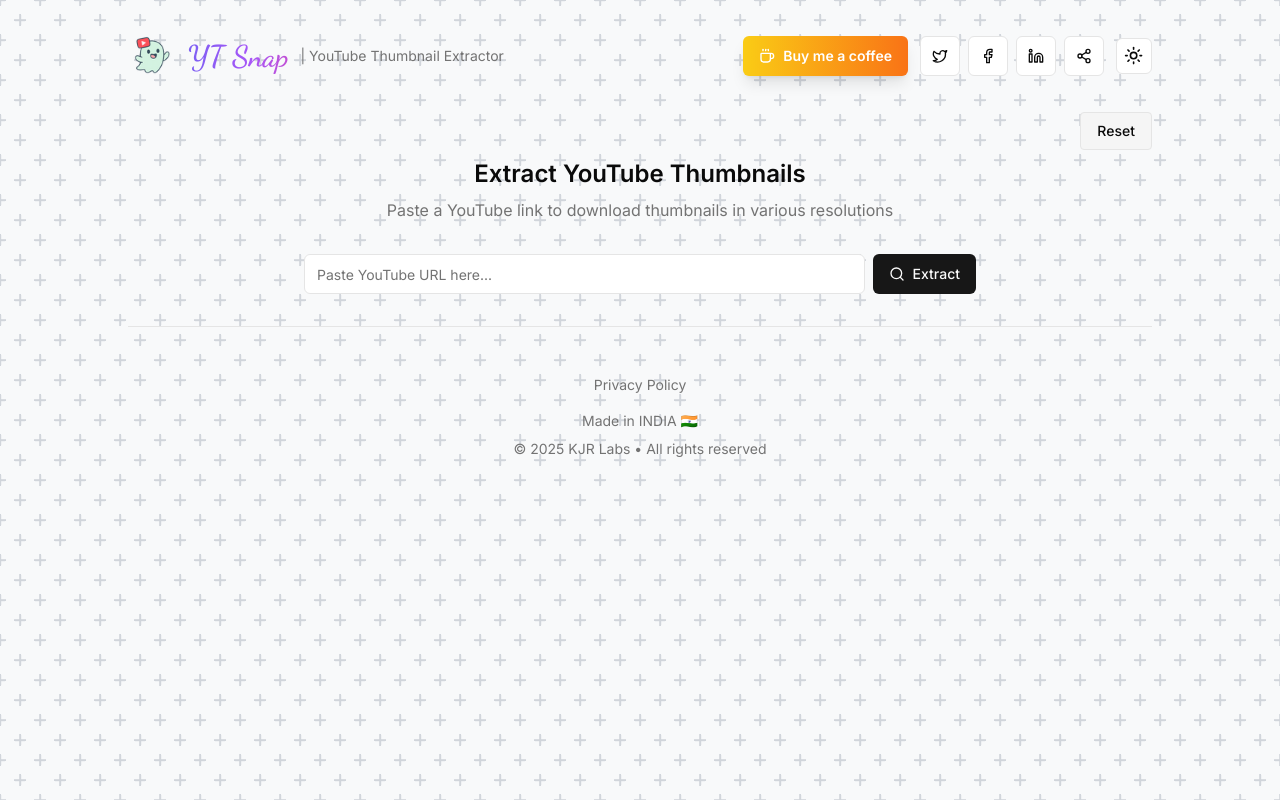
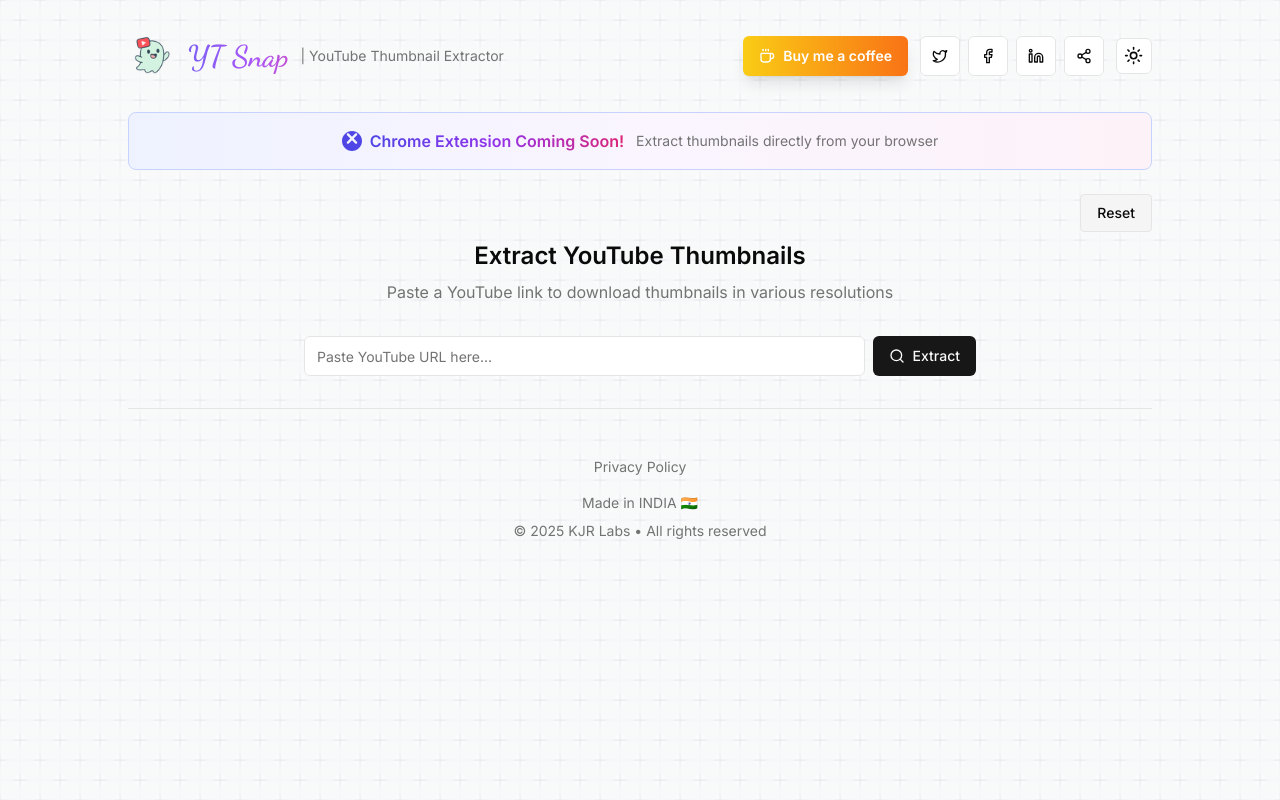
Before and after one commit to KshitijKoranne/yt-snap, a Next.js app: page / in a window 1280 px wide. Built offline with nearby package versions, Linux system fonts and the light colour scheme.

Commit message:
Add Chrome Extension announcement banner and frost effect to light mode background

```diff
--- a/app/globals.css
+++ b/app/globals.css
@@ -80,15 +80,39 @@
   }
   body {
     @apply text-foreground;
+    position: relative;
+    background-color: #ffffff;
+  }
+
+  /* Light mode frost effect background */
+  body::before {
+    content: '';
+    position: fixed;
+    top: 0;
+    left: 0;
+    right: 0;
+    bottom: 0;
+    z-index: -1;
     background-color: #f8f9fa;
-    background: radial-gradient(circle, transparent 20%, #f8f9fa 20%, #f8f9fa 80%, transparent 80%, transparent), radial-gradient(circle, transparent 20%, #f8f9fa 20%, #f8f9fa 80%, transparent 80%, transparent) 20px 20px, linear-gradient(#d1d5db 1.6px, transparent 1.6px) 0 -0.8px, linear-gradient(90deg, #d1d5db 1.6px, #f8f9fa 1.6px) -0.8px 0;
+    background: radial-gradient(circle, transparent 20%, rgba(248, 249, 250, 0.6) 20%, rgba(248, 249, 250, 0.6) 80%, transparent 80%, transparent),
+                radial-gradient(circle, transparent 20%, rgba(248, 249, 250, 0.6) 20%, rgba(248, 249, 250, 0.6) 80%, transparent 80%, transparent) 20px 20px,
+                linear-gradient(rgba(209, 213, 219, 0.3) 1.6px, transparent 1.6px) 0 -0.8px,
+                linear-gradient(90deg, rgba(209, 213, 219, 0.3) 1.6px, rgba(248, 249, 250, 0.6) 1.6px) -0.8px 0;
     background-size: 40px 40px, 40px 40px, 20px 20px, 20px 20px;
+    backdrop-filter: blur(100px);
+    -webkit-backdrop-filter: blur(100px);
   }
 
   .dark body {
     background-color: #0f172a;
+  }
+
+  .dark body::before {
+    background-color: #0f172a;
     background: radial-gradient(circle, transparent 20%, #0f172a 20%, #0f172a 80%, transparent 80%, transparent), radial-gradient(circle, transparent 20%, #0f172a 20%, #0f172a 80%, transparent 80%, transparent) 20px 20px, linear-gradient(#334155 1.6px, transparent 1.6px) 0 -0.8px, linear-gradient(90deg, #334155 1.6px, #0f172a 1.6px) -0.8px 0;
     background-size: 40px 40px, 40px 40px, 20px 20px, 20px 20px;
+    backdrop-filter: none;
+    -webkit-backdrop-filter: none;
   }
 }
 
--- a/app/page.tsx
+++ b/app/page.tsx
@@ -94,6 +94,23 @@
           </div>
         </header>
 
+        {/* Chrome Extension Coming Soon Banner */}
+        <div className="mb-6 p-4 rounded-lg border border-indigo-200 dark:border-indigo-900 bg-gradient-to-r from-indigo-50 via-purple-50 to-pink-50 dark:from-indigo-950/30 dark:via-purple-950/30 dark:to-pink-950/30 backdrop-blur-sm">
+          <div className="flex items-center justify-center gap-3 flex-wrap">
+            <div className="flex items-center gap-2">
+              <svg className="w-5 h-5 text-indigo-600 dark:text-indigo-400" viewBox="0 0 24 24" fill="currentColor">
+                <path d="M12 0C5.373 0 0 5.373 0 12s5.373 12 12 12 12-5.373 12-12S18.627 0 12 0zm5.894 14.894c-.553.553-1.447.553-2 0L12 11l-3.894 3.894c-.553.553-1.447.553-2 0s-.553-1.447 0-2L10 9l-3.894-3.894c-.553-.553-.553-1.447 0-2s1.447-.553 2 0L12 7l3.894-3.894c.553-.553 1.447-.553 2 0s.553 1.447 0 2L14 9l3.894 3.894c.553.553.553 1.447 0 2z"/>
+              </svg>
+              <span className="text-sm md:text-base font-semibold bg-gradient-to-r from-indigo-600 via-purple-600 to-pink-600 dark:from-indigo-400 dark:via-purple-400 dark:to-pink-400 bg-clip-text text-transparent">
+                Chrome Extension Coming Soon!
+              </span>
+            </div>
+            <span className="text-xs md:text-sm text-muted-foreground">
+              Extract thumbnails directly from your browser
+            </span>
+          </div>
+        </div>
+
         {/* Add reset button above the extractor */}
         <div className="flex justify-end mb-2">
           <button
```
